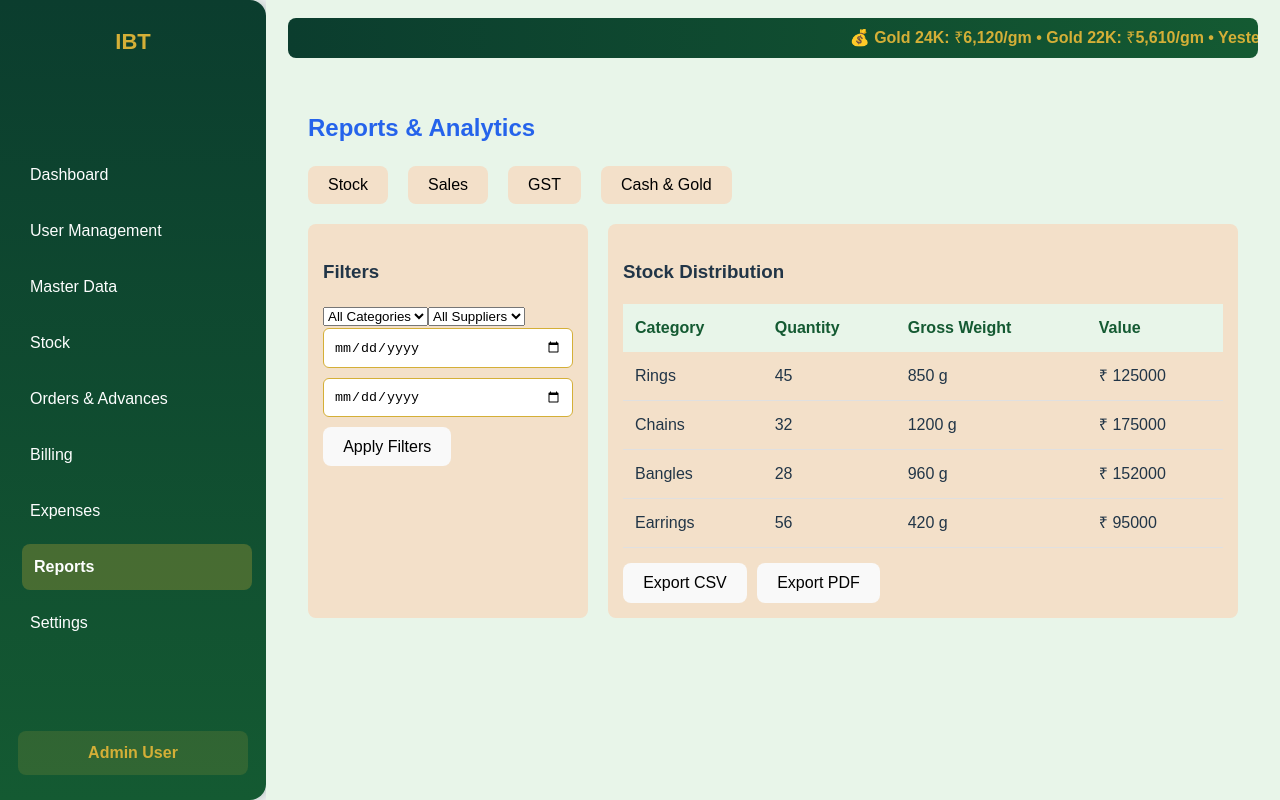
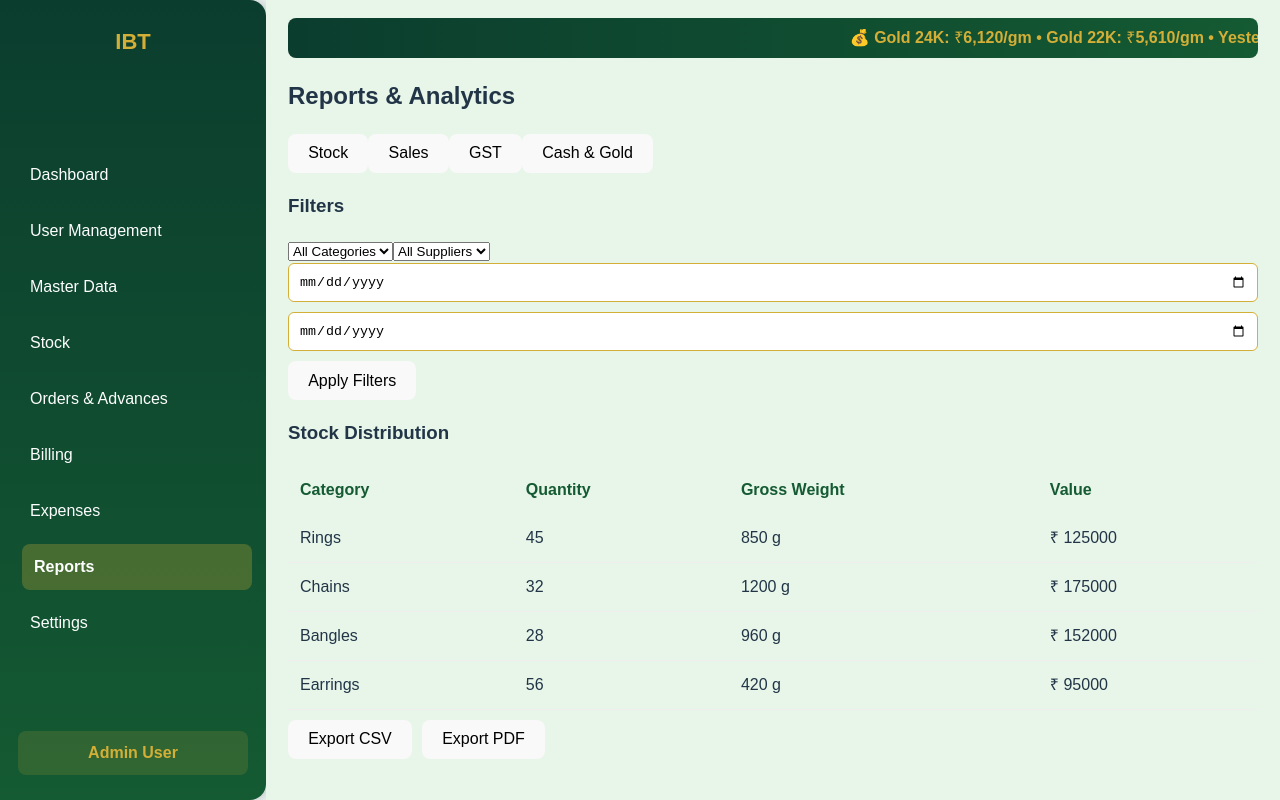
Before and after one commit to jannani2378/Jewellery-Management-system-mernstack, a React (Vite) app: page /reports in a window 1280 px wide. Built offline with nearby package versions, Linux system fonts and the light colour scheme.

Commit message:
Modification of report module

```diff
--- a/src/pages/Reports.css
+++ b/src/pages/Reports.css
@@ -1,46 +1,163 @@
-.reports-container{
-padding:20px;
+.reports-page{
+padding:24px;
 }
 
-.reports-title{
-color:#2563eb;
+.reports-page h2{
+color:#145A32;
 margin-bottom:20px;
 }
 
-.tabs{
+/* TABS */
+
+.report-tabs{
 display:flex;
-gap:20px;
+gap:30px;
+background:#f3e0c9;
+padding:12px;
+border-radius:10px;
 margin-bottom:20px;
 }
 
-.tabs button{
-background:#f3e0c9;
-padding:10px 20px;
+.report-tabs button{
+background:none;
 border:none;
+font-size:16px;
 cursor:pointer;
+color:#8E6C00;
+font-weight:600;
 }
 
-.reports-layout{
+.report-tabs button.active{
+border-bottom:3px solid #D4AF37;
+color:#145A32;
+}
+
+/* LAYOUT */
+
+.report-layout{
 display:flex;
 gap:20px;
 }
 
-.filters{
-width:250px;
-background:#f3e0c9;
-padding:15px;
-border-radius:8px;
+/* FILTERS */
+
+.filters-card{
+width:260px;
+background:#F8FBF9;
+padding:20px;
+border-radius:14px;
+box-shadow:0 6px 16px rgba(11,61,46,0.15);
 }
 
-.report-content{
+.filters-card label{
+display:block;
+margin-top:10px;
+font-size:13px;
+color:#145A32;
+}
+
+.filters-card select,
+.filters-card input{
+width:100%;
+padding:8px;
+margin-top:5px;
+border:1px solid #D4AF37;
+border-radius:6px;
+}
+
+/* REPORT CARD */
+
+.report-card{
 flex:1;
-background:#f3e0c9;
-padding:15px;
+background:#F8FBF9;
+padding:20px;
+border-radius:14px;
+box-shadow:0 6px 16px rgba(11,61,46,0.15);
+}
+
+table{
+width:100%;
+border-collapse:collapse;
+}
+
+thead{
+background:#E8F5E9;
+}
+
+th,td{
+padding:12px;
+text-align:left;
+}
+
+tbody tr{
+border-bottom:1px solid #eee;
+}
+
+/* BUTTONS */
+
+.btn{
+padding:8px 14px;
 border-radius:8px;
+border:none;
+cursor:pointer;
+font-weight:600;
+}
+
+.btn.primary{
+background:#D4AF37;
+color:black;
+}
+
+.btn.ghost{
+background:#E8F5E9;
+border:1px solid #145A32;
+color:#145A32;
 }
 
 .export-buttons{
-margin-top:15px;
+margin-top:10px;
 display:flex;
 gap:10px;
 }
+
+/* SALES */
+
+.sales-card{
+background:#F8FBF9;
+padding:20px;
+border-radius:14px;
+}
+
+/* GST */
+
+.gst-summary{
+display:grid;
+grid-template-columns:repeat(4,1fr);
+gap:20px;
+}
+
+.gst-card{
+background:#F8FBF9;
+padding:18px;
+border-radius:12px;
+border-left:4px solid #D4AF37;
+}
+
+/* CASH */
+
+.cash-layout{
+display:flex;
+gap:20px;
+}
+
+.cash-card{
+background:#F8FBF9;
+padding:20px;
+border-radius:12px;
+width:300px;
+}
+
+.closing{
+font-weight:700;
+color:#145A32;
+}
```
